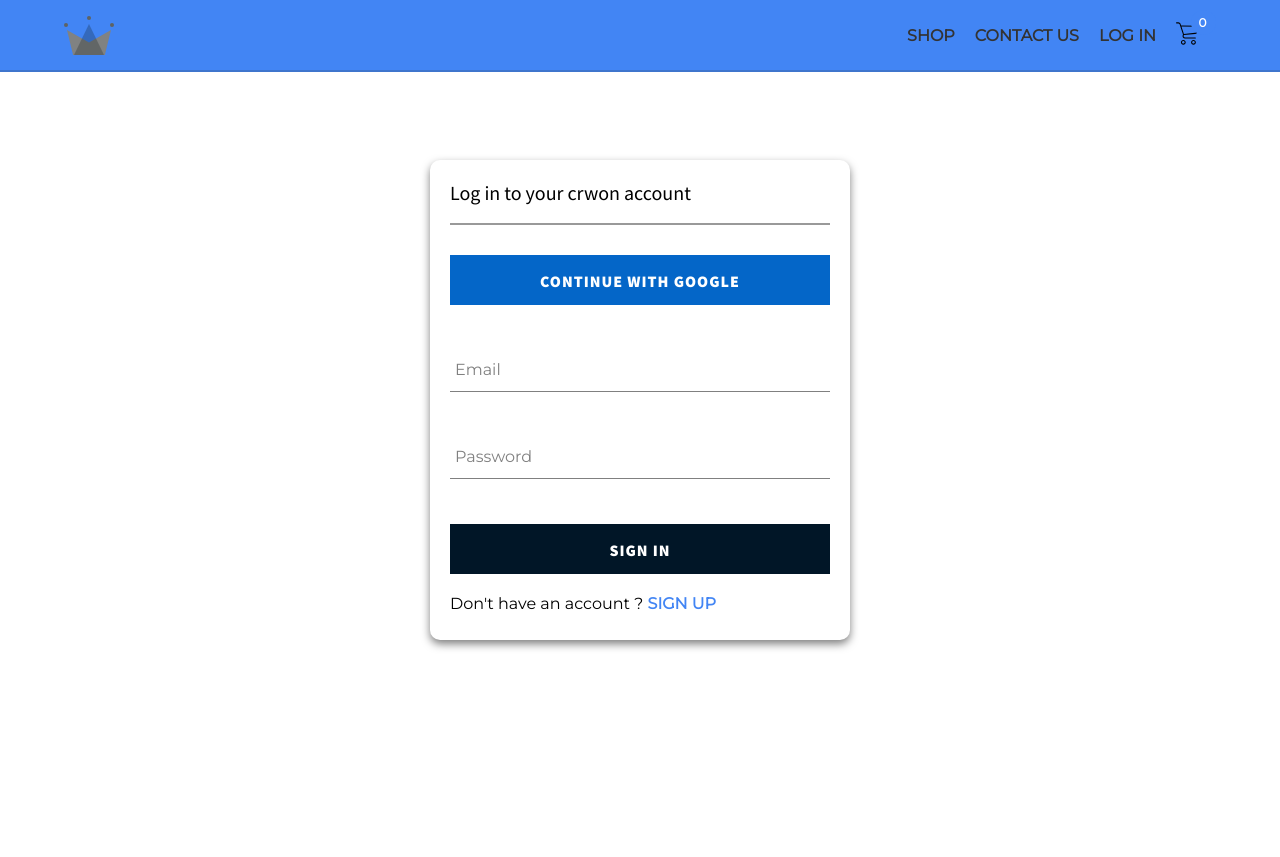
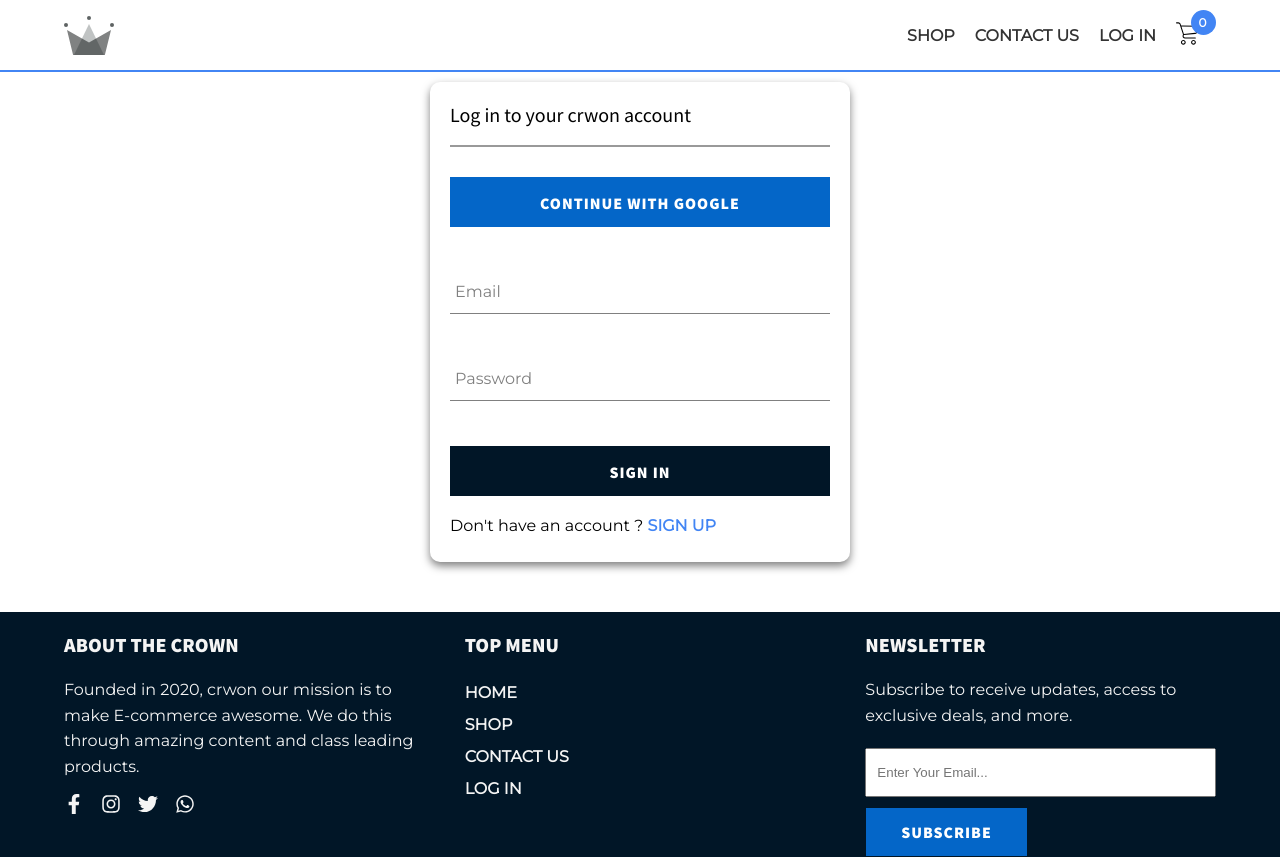
Before and after one commit to bagal-co/the-crown, a React (Create React App) app: page /signin in a window 1280 px wide. Before the commit the page ends 800 px from the top, so only its background shows below. Built offline with nearby package versions, Linux system fonts and the light colour scheme; no server answers.

Commit message:
added footer section

```diff
--- a/package.json
+++ b/package.json
@@ -11,6 +11,7 @@
     "node-sass": "^4.14.1",
     "react": "^17.0.1",
     "react-dom": "^17.0.1",
+    "react-icons": "^3.11.0",
     "react-redux": "^7.2.2",
     "react-router-dom": "^5.2.0",
     "react-scripts": "4.0.0",
--- a/src/App.css
+++ b/src/App.css
@@ -24,3 +24,7 @@ a{
   text-transform: uppercase;
   font-weight: bolder;
 }
+
+ul{
+  list-style: none;
+}
--- a/src/App.js
+++ b/src/App.js
@@ -17,6 +17,8 @@ import SignUpPage from './pages/signUp-page/signUp-page.component';
 import { auth, createUserProfileDocument } from './firebase/firebase.utils';
 import { setCurrentUser } from './redux/user/user.actions';
 import { selectCurrentUser } from './redux/user/user.selector';
+
+import Footer from './components/footer/footer.component';
 
 
 class App extends React.Component {
@@ -59,6 +61,7 @@ class App extends React.Component {
             <Route exact path='/signin' render={() => this.props.currentUser ? (<Redirect to="/"/>) : (<SignInPage />)}/>
             <Route exact path='/signup' render={() => this.props.currentUser ? (<Redirect to="/"/>) : (<SignUpPage />)}/>
           </Switch>
+          <Footer/>
         </Router>
       </div>
     );
--- a/src/components/custom-button/button.component.jsx
+++ b/src/components/custom-button/button.component.jsx
@@ -1,10 +1,12 @@
 import React from 'react';
 import './button.style.scss';
 
-const Button = ({ children, googleSignIn, inverted, ...ohterProps }) => {
+const Button = ({ children, googleSignIn, inverted, solidButton, ...ohterProps }) => {
   return(
-    <button className={`${inverted ? "inverted" : ""}
-     ${googleSignIn ? "google-sign-in" : ""} custom-button`}{...ohterProps}>
+    <button className={`${inverted ? "inverted" : ""} ${solidButton ? "solid-btn" : ""}
+     ${googleSignIn ? "google-sign-in" : ""} custom-button`}
+     {...ohterProps}
+     >
       {children}
     </button>
   );
--- a/src/components/custom-button/button.style.scss
+++ b/src/components/custom-button/button.style.scss
@@ -32,9 +32,7 @@
     transition: all .4s ease-in-out;
 
     &:hover{
-      background-color: $blue-color;
-      color: #fff;
-      filter: saturate(120%);
+      background-color: #03509e;
     }
   }
 
@@ -49,4 +47,18 @@
       opacity: 1;
     }
   }
+
+  &.solid-btn{
+    background-color: #0466c8;
+    color: #fff;
+    line-height: 3rem;
+    transition: all .4s ease;
+    // @media(max-width: 760px) {
+    //   width: 100%;
+    // }
+
+    &:hover{
+      background-color: #03509e;
+    }
+  }
 }
--- /dev/null
+++ b/src/components/footer/footer.component.jsx
@@ -0,0 +1,66 @@
+import React from 'react';
+import './footer.style.scss';
+import { Link } from 'react-router-dom'
+import Button from '../../components/custom-button/button.component';
+
+import {
+  FaFacebookF,
+  FaInstagram,
+  FaWhatsapp,
+  FaTwitter
+ } from 'react-icons/fa'
+
+const Footer = () => {
+  return(
+    <div className="main_footer">
+      <div className="container main_footer-inner">
+        <div className="main_footer-about-crown">
+          <h2 className="footer-title">About The Crown</h2>
+          <p>Founded in 2020, crwon our mission is to make E-commerce awesome. We do this through amazing content and class leading products.</p>
+          <div className="social-link">
+            <div>
+              <FaFacebookF/>
+            </div>
+            <div>
+              <FaInstagram/>
+            </div>
+            <div>
+              <FaTwitter/>
+            </div>
+            <div>
+              <FaWhatsapp/>
+            </div>
+          </div>
+        </div>
+
+        <div className="footer-menu">
+          <h2 className="footer-title">Top Menu</h2>
+        <ul>
+          <li>
+            <Link to="/">Home</Link>
+          </li>
+          <li>
+            <Link to="/shop">Shop</Link>
+          </li>
+          <li>
+            <Link to="/shop">Contact Us</Link>
+          </li>
+          <li>
+            <Link to="/signin">Log in</Link>
+          </li>
+        </ul>
+        </div>
+
+        <div className="footer-newsLetter">
+          <h2 className="footer-title">NewsLetter</h2>
+          <p>Subscribe to receive updates, access to exclusive deals, and more.</p>
+        <div className="footer-input">
+          <input type="email" placeholder="Enter Your Email..." />
+          <Button type="submit" solidButton>Subscribe</Button>
+        </div>
+        </div>
+      </div>
+    </div>
+  );
+};
+export default Footer;
--- /dev/null
+++ b/src/components/footer/footer.style.scss
@@ -0,0 +1,75 @@
+.main_footer{
+  background-color: #011627;
+  color: #f4f4f4;
+  width: 100%;
+  // height: 200px;
+  .footer-title{
+    font-size: 2rem;
+    font-weight: 700;
+    margin-bottom: 2rem;
+    text-transform: uppercase;
+  }
+  &-inner{
+    display: grid;
+    grid-template-columns: repeat(3, 1fr);
+    grid-gap: 5rem;
+    padding-top: 2rem;
+    @media(max-width: 1000px) {
+      grid-template-columns: repeat(2, 1fr);
+    }
+    @media(max-width: 760px) {
+      grid-template-columns: 1fr;
+    }
+
+    .main_footer-about-crown{
+      p{
+        line-height: 1.6;
+        margin-bottom: 1.5rem;
+      }
+      .social-link{
+        display: flex;
+        & > div{
+          cursor: pointer;
+          margin-right: 1.7rem;
+          font-size: 2rem;
+          transition: all 0.4s ease;
+          &:hover{
+            color: #0466c8;
+          }
+        }
+      }
+    }
+
+    // top link
+    .footer-menu{
+      ul{
+        li{
+          line-height: 2;
+          a{
+            color: #f4f4f4;
+            transition: text-decoration-color .4s ease;
+            &:hover{
+              text-decoration: underline;
+              text-underline-offset: .6rem;
+              text-decoration-color: #0466c8;
+            }
+          }
+        }
+      }
+    }
+
+    // news letters
+    .footer-newsLetter{
+      p{
+        line-height: 1.6;
+        margin-bottom: 2rem;
+      }
+      input{
+        width: 100%;
+        display: block;
+        padding: 1.5rem 1rem;
+        margin-bottom: 1rem;
+      }
+    }
+  }
+}
--- a/src/components/header/header.style.scss
+++ b/src/components/header/header.style.scss
@@ -5,8 +5,7 @@
 .header {
   margin-bottom: 1rem;
   width: 100%;
-  border-bottom: 2px solid #3333;
-  background-color: #4285f4;
+  border-bottom: 2px solid #4285f4;
 
   .logo-container {
     height: 100%;
--- a/src/pages/signIn-page/signIn-page.style.scss
+++ b/src/pages/signIn-page/signIn-page.style.scss
@@ -1,13 +1,15 @@
 .signIn-page{
   width: 42rem;
   height: 48rem;
-  position: absolute;
-  top: 50%;
-  left: 50%;
-  transform: translate(-50%, -50%);
+  // position: absolute;
+  // top: 50%;
+  // left: 50%;
+  // transform: translate(-50%, -50%);
   box-shadow: 0 .4rem .8rem rgba(0,0,0,0.5);
   border-radius: 1rem;
   padding: 2rem;
+  margin-bottom: 5rem;
+
 
   .signin-link{
     margin-top: 2rem;
--- a/src/pages/signUp-page/signUp-page.style.scss
+++ b/src/pages/signUp-page/signUp-page.style.scss
@@ -1,13 +1,14 @@
 .signUp-page{
   width: 42rem;
   height: 60rem;
-  position: absolute;
-  top: 70%;
-  left: 50%;
-  transform: translate(-50%, -70%);
+  // position: absolute;
+  // top: 70%;
+  // left: 50%;
+  // transform: translate(-50%, -70%);
   box-shadow: 0 .4rem .8rem rgba(0,0,0,0.5);
   border-radius: 1rem;
   padding: 2rem;
+  margin-bottom: 5rem;
 
   .signup-link{
     margin-top: 2rem;
```
Also changed, not shown: 1 other file (tests, documents, lock files or other folders).
